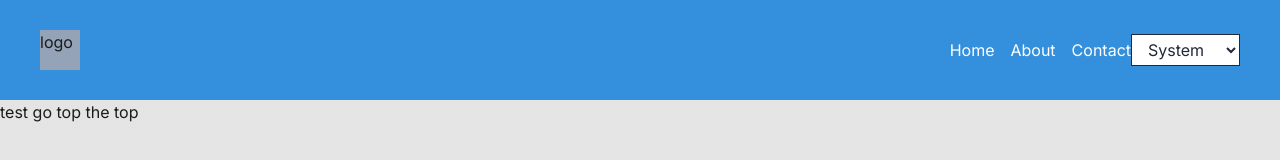
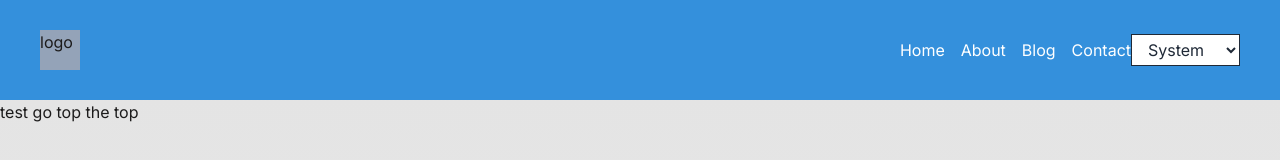
Before and after one commit to MiniMacaw/blog-template, a Next.js app: page /posts/1 in a window 1280 px wide. Shown: the top 160 px of the page. Built offline with nearby package versions, Linux system fonts and the light colour scheme.

Commit message:
adding blog to the header

```diff
--- a/src/components/main-header.tsx
+++ b/src/components/main-header.tsx
@@ -12,6 +12,9 @@ const routesText = [
     {
         path: "/about",
         name: "About",
+    },{
+        path: "/posts",
+        name: "Blog",
     },
     {
         path: "/contact",
```
